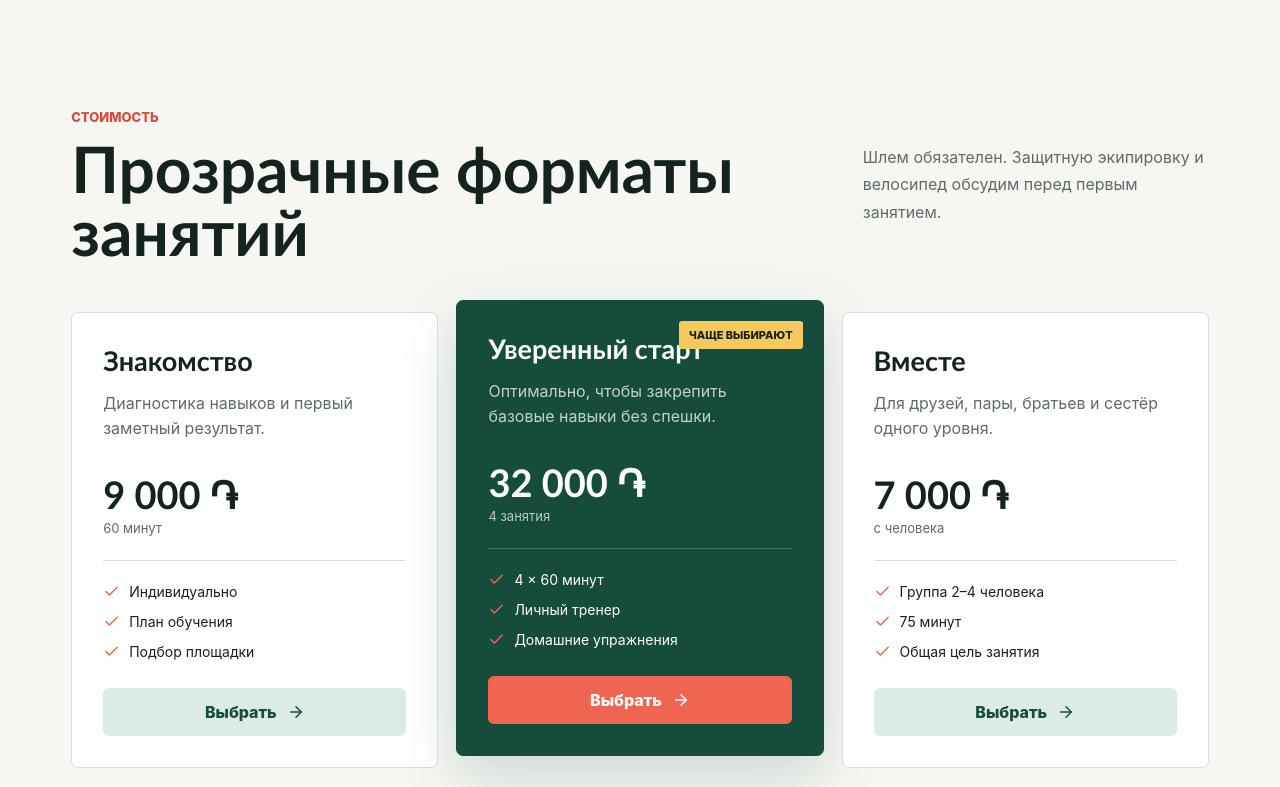
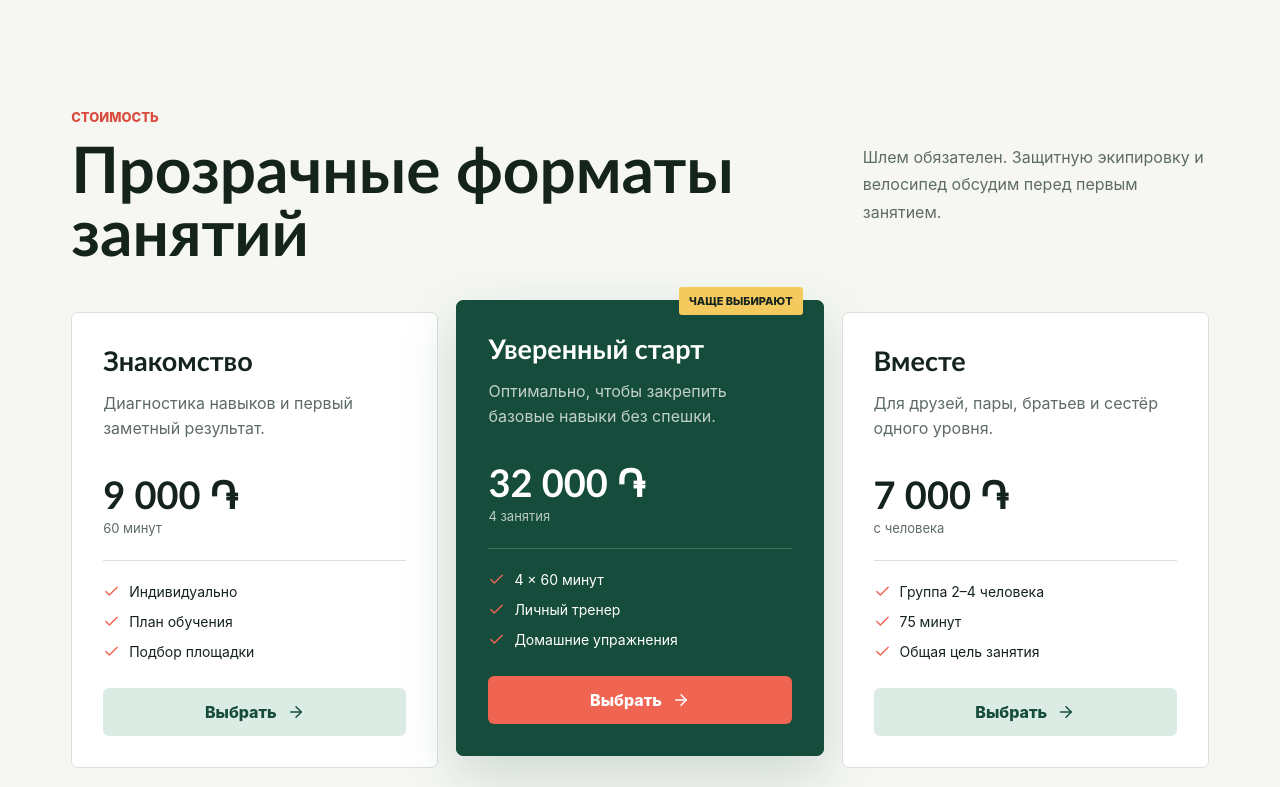
Before and after one commit to PirozhokQA/bike-up-yerevan, a React (Vite) app: page / in a window 1280 px wide. Shown: the part 2378-3165 px from the top of the page. Built offline with nearby package versions, Linux system fonts and the light colour scheme.

Commit message:
Move popular badge above price title

```diff
--- a/src/globals.css
+++ b/src/globals.css
@@ -106,7 +106,7 @@ h1, h2, h3 { font-family: "Trebuchet MS", Inter, sans-serif; letter-spacing: 0;
 .price-grid { display: grid; grid-template-columns: repeat(3, 1fr); gap: 18px; align-items: stretch; }
 .price-card { position: relative; display: flex; flex-direction: column; padding: 31px; min-height: 450px; background: var(--white); border: 1px solid var(--line); border-radius: 7px; }
 .price-card.featured { color: var(--white); background: var(--forest); border-color: var(--forest); transform: translateY(-12px); box-shadow: 0 20px 55px rgba(22,76,59,.18); }
-.popular { position: absolute; top: 20px; right: 20px; padding: 7px 10px; color: var(--ink); background: var(--sun); border-radius: 3px; font-size: 11px; font-weight: 850; text-transform: uppercase; }
+.popular { position: absolute; top: -14px; right: 20px; padding: 7px 10px; color: var(--ink); background: var(--sun); border-radius: 3px; font-size: 11px; font-weight: 850; text-transform: uppercase; }
 .price-card h3 { font-size: 27px; }
 .price-card > p { min-height: 54px; margin-top: 14px; color: var(--muted); line-height: 1.55; }
 .price-card.featured > p { color: rgba(255,255,255,.74); }
```
Also changed, not shown: 5 other files (tests, documents, lock files or other folders).
